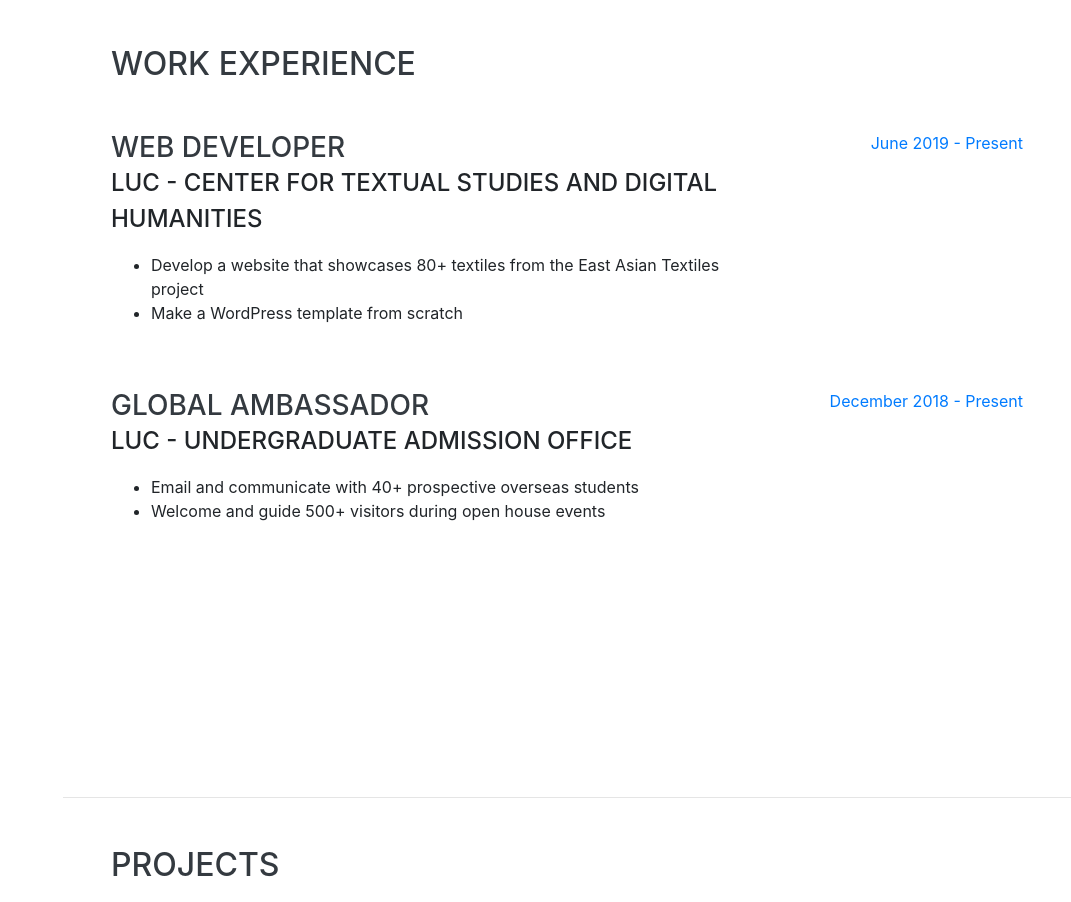
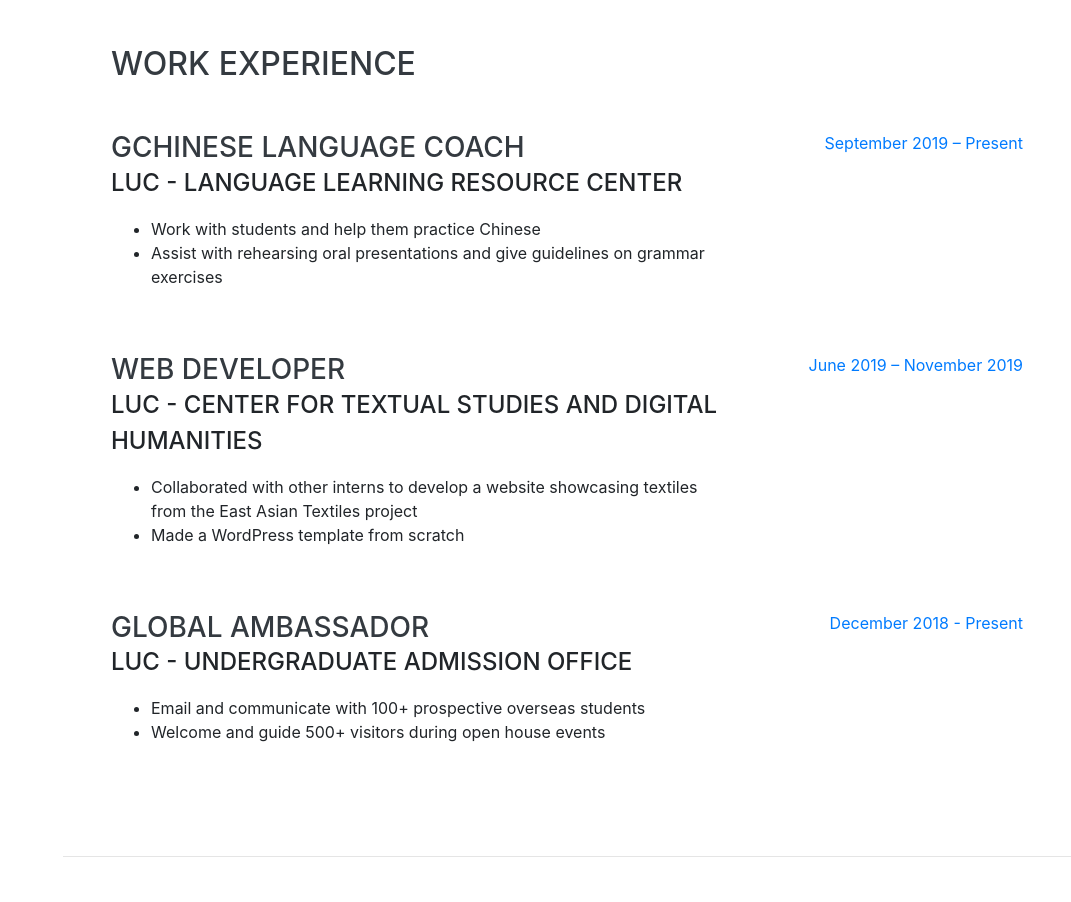
Before and after one commit to anranwang4/anranwang4.github.io, a website with bundled scripts: page index.html in a window 1280 px wide. Shown: the part 804-1706 px from the top of the page, without its empty margins (209-1280 px from the left). Built offline with nearby package versions, Linux system fonts and the light colour scheme; a web font is replaced by a local one.

Commit message:
updated resume

```diff
--- a/index.html
+++ b/index.html
@@ -71,7 +71,7 @@
         <h1 class="mb-0">Anran
           <span class="text-primary">Wang</span>
         </h1>
-        <div class="subheading mb-5">Chicago · IL 60605 ·
+        <div class="subheading mb-5">Chicago · IL  ·
           <a href="mailto:name@email.com">anranwang4@gmail.com</a>
         </div>
         <p class="lead mb-5">I am a highly motivated junior studying Computer Science at Loyola University Chicago. My passions range from cybersecurity to web development and I look forward to pursuing a related career.</p>
@@ -101,15 +101,29 @@
 
         <div class="resume-item d-flex flex-column flex-md-row justify-content-between mb-5">
           <div class="resume-content">
+            <h3 class="mb-0">GChinese Language Coach</h3>
+            <div class="subheading mb-3">LUC - Language Learning Resource Center</div>
+				<ul>
+				  <li>Work with students and help them practice Chinese</li>
+				  <li>Assist with rehearsing oral presentations and give guidelines on grammar exercises</li>
+				</ul>
+          </div>
+          <div class="resume-date text-md-right">
+            <span class="text-primary">September 2019 – Present</span>
+          </div>
+        </div>
+
+        <div class="resume-item d-flex flex-column flex-md-row justify-content-between mb-5">
+          <div class="resume-content">
             <h3 class="mb-0">Web Developer</h3>
             <div class="subheading mb-3">LUC - Center for Textual Studies and Digital Humanities</div>
 				<ul>
-				  <li>Develop a website that showcases 80+ textiles from the East Asian Textiles project</li>
-				  <li>Make a WordPress template from scratch</li>
+				  <li>Collaborated with other interns to develop a website showcasing textiles from the East Asian Textiles project</li>
+				  <li>Made a WordPress template from scratch</li>
 				</ul>
           </div>
           <div class="resume-date text-md-right">
-            <span class="text-primary">June 2019 - Present</span>
+            <span class="text-primary">June 2019 – November 2019</span>
           </div>
         </div>
 
@@ -118,7 +132,7 @@
             <h3 class="mb-0">Global Ambassador</h3>
             <div class="subheading mb-3">LUC - Undergraduate Admission Office</div>
 				<ul>
-				  <li>Email and communicate with 40+ prospective overseas students</li>
+				  <li>Email and communicate with 100+ prospective overseas students</li>
 				  <li>Welcome and guide 500+ visitors during open house events</li>
 				</ul>
           </div>
```
